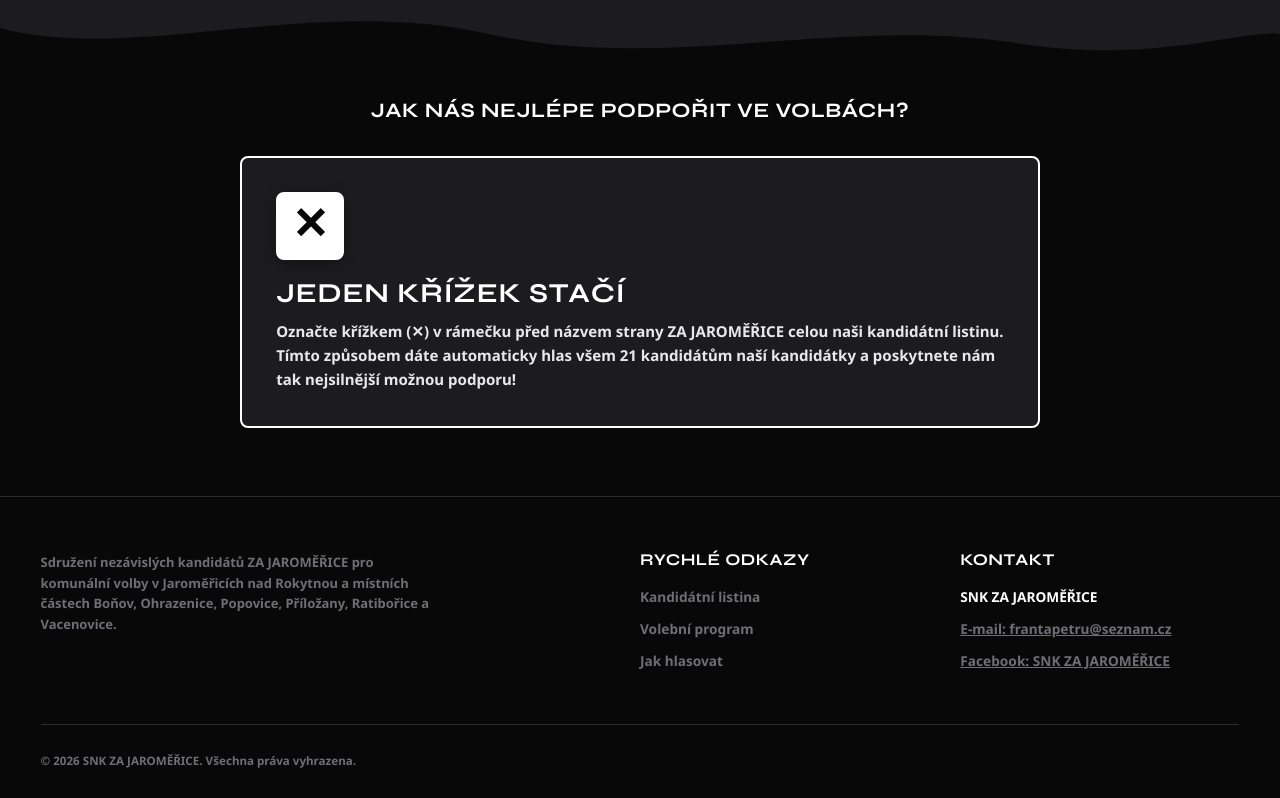
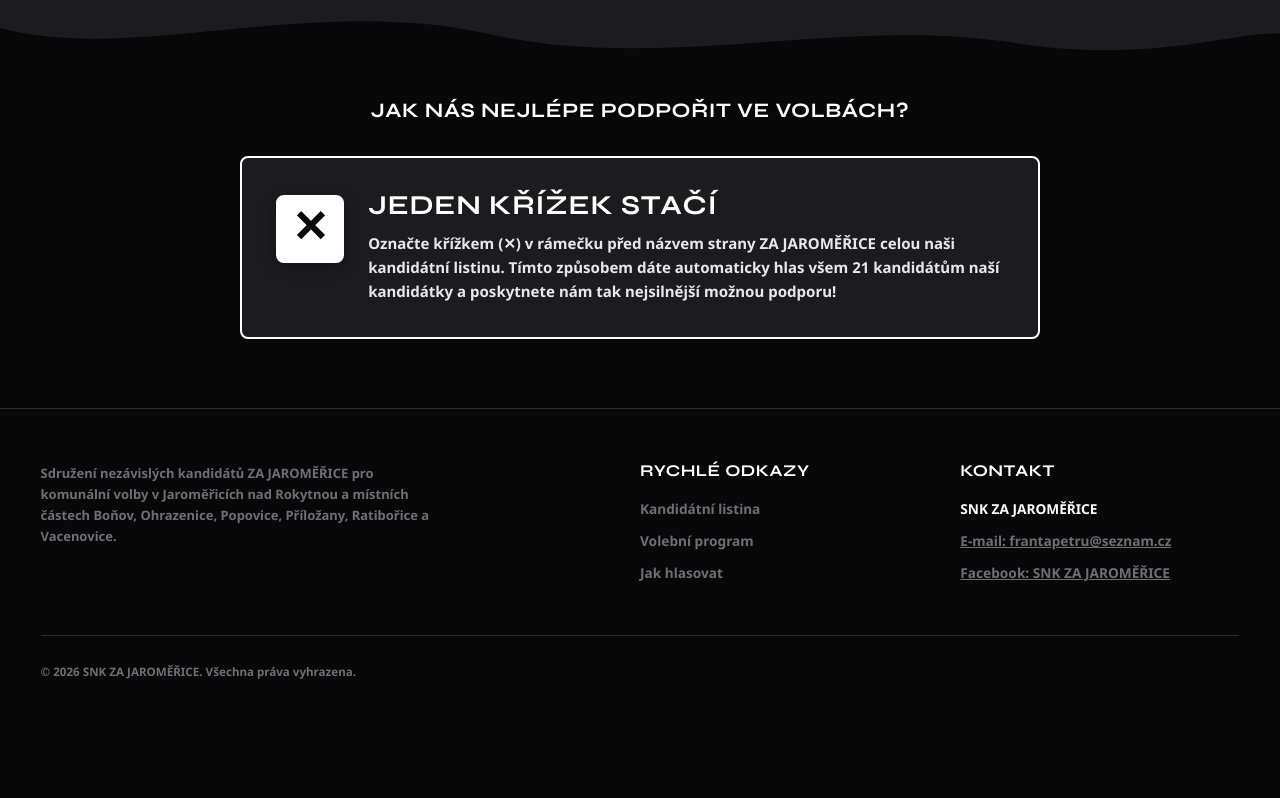
Before and after one commit to fpetru104/za-jaromerice, a plain HTML site: page index.html in a window 1280 px wide. Shown: the part 2482-3280 px from the top of the page. After the commit the page ends 3191 px from the top, so only its background shows below. Drawn offline with Linux system fonts and the light colour scheme; a web font is replaced by a local one.

Commit message:
Update index.html

```diff
--- a/index.html
+++ b/index.html
@@ -19,7 +19,7 @@
     rel="stylesheet">
 
   <!-- Styles -->
-  <link rel="stylesheet" href="styles.css?v=1.5.5">
+  <link rel="stylesheet" href="styles.css?v=1.5.6">
 </head>
 
 <body>
@@ -363,16 +363,16 @@
 
         <div
           style="background-color: var(--color-dark-card); border: 2px solid var(--color-white); padding: 2.5rem; border-radius: 8px; margin-top: 2.5rem; text-align: left;">
-          <div style="display: flex; align-items: flex-start; gap: 1.5rem; flex-wrap: wrap;">
+          <div style="display: flex; align-items: flex-start; gap: 1.75rem;">
             <div
-              style="font-family: var(--font-heading); font-size: 3.2rem; line-height: 1; background-color: var(--color-white); color: var(--color-black); width: 68px; height: 68px; border-radius: 8px; border: 3px solid var(--color-white); display: flex; align-items: center; justify-content: center; flex-shrink: 0; box-shadow: 0 4px 15px rgba(0,0,0,0.3);">
+              style="font-family: var(--font-heading); font-size: 3.2rem; line-height: 1; background-color: var(--color-white); color: var(--color-black); width: 68px; height: 68px; border-radius: 8px; border: 3px solid var(--color-white); display: flex; align-items: center; justify-content: center; flex-shrink: 0; box-shadow: 0 4px 15px rgba(0,0,0,0.3); margin-top: 0.2rem;">
               ✕
             </div>
-            <div style="flex-grow: 1; min-width: 250px;">
-              <h3 style="font-size: 2rem; color: var(--color-white); margin-bottom: 0.75rem;">
+            <div style="flex: 1;">
+              <h3 style="font-size: 2rem; color: var(--color-white); margin-bottom: 0.75rem; margin-top: 0;">
                 Jeden křížek stačí
               </h3>
-              <p style="font-size: 1.1rem; color: rgba(255, 255, 255, 0.9); line-height: 1.6;">
+              <p style="font-size: 1.1rem; color: rgba(255, 255, 255, 0.9); line-height: 1.6; margin: 0;">
                 Označte křížkem (✕) v rámečku před názvem strany <strong>ZA JAROMĚŘICE</strong> celou naši kandidátní
                 listinu.
                 Tímto způsobem dáte automaticky hlas všem 21 kandidátům naší kandidátky a poskytnete nám tak nejsilnější
```
